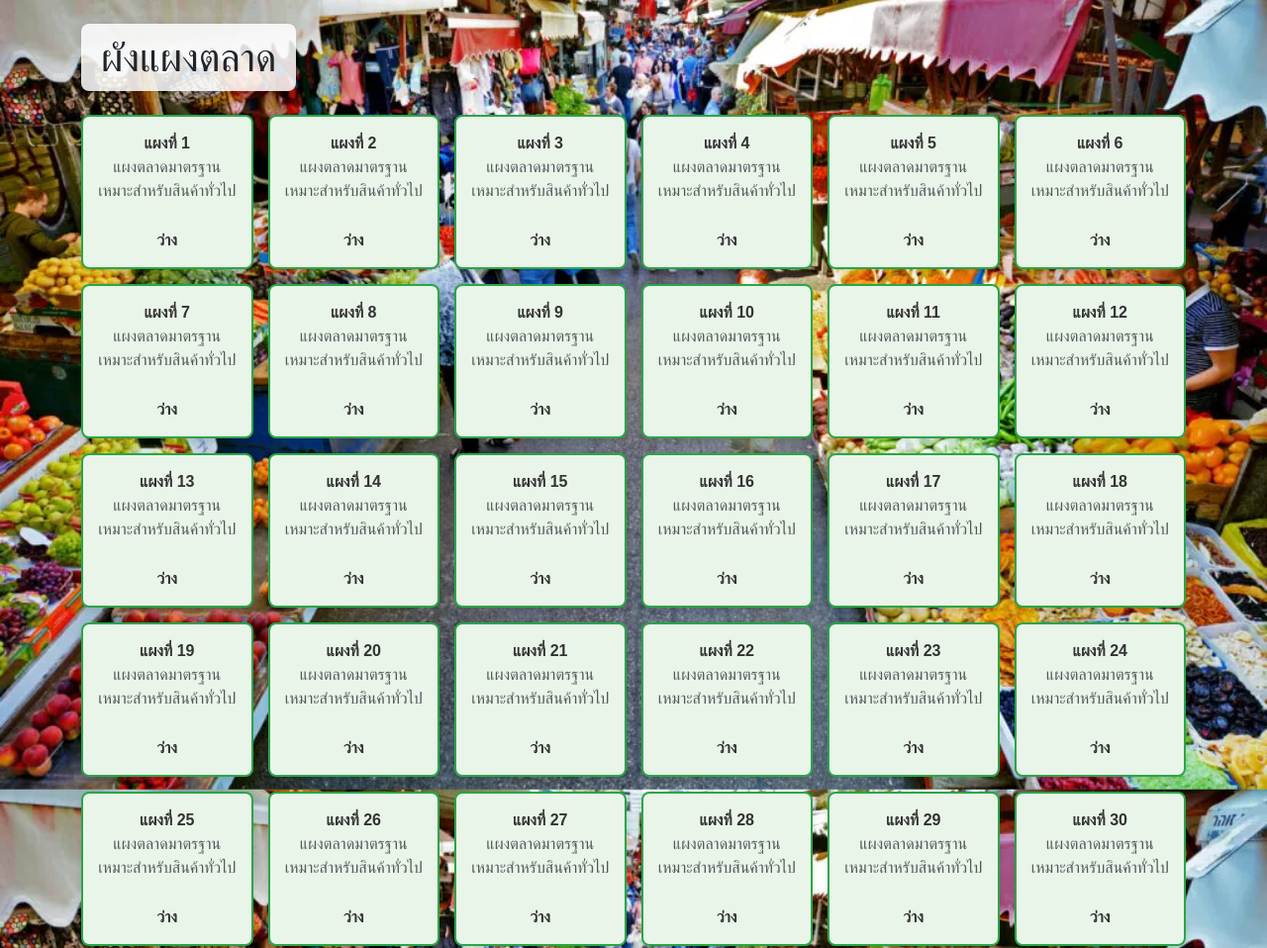
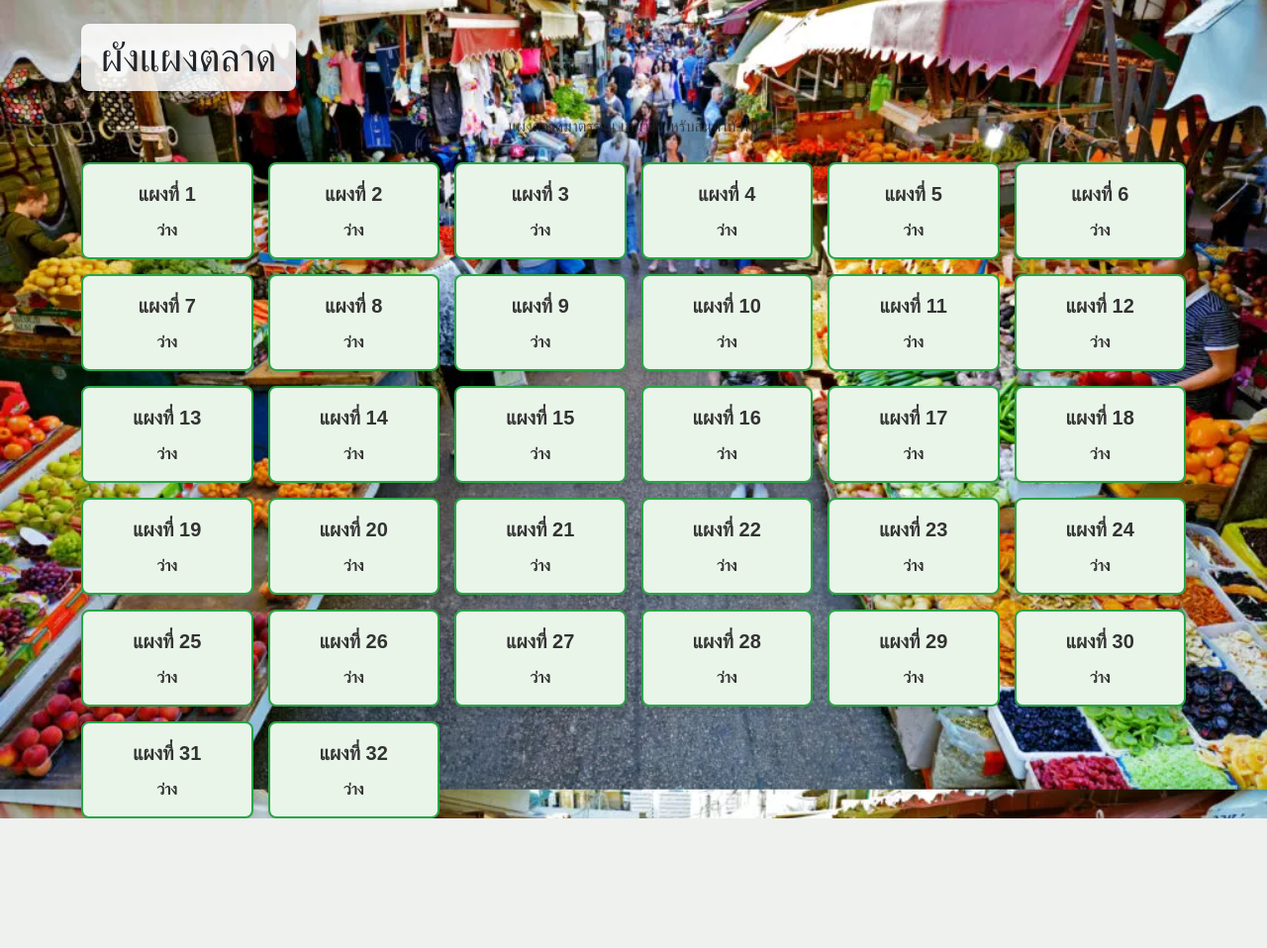
Before and after one commit to zutterjostar-dotcom/market-stall-booking-app, a Flask app: page / in a window 1280 px wide. Shown: the part 56-1014 px from the top of the page at 99% size. After the commit the page ends 883 px from the top, so only its background shows below. Run offline with Flask 3, Linux system fonts and the light colour scheme.

Commit message:
Refactored index page layout for a cleaner map view

```diff
--- a/static/css/style.css
+++ b/static/css/style.css
@@ -91,6 +91,11 @@ body {
     transform: translateY(-5px);
 }
 
+.stall-box strong {
+    font-size: 1.25rem;
+    margin-bottom: 5px;
+}
+
 .stall-available {
     background-color: #e9f5e9; /* สีเขียวอ่อน */
     border: 2px solid #28a745; /* ขอบสีเขียว */
@@ -108,5 +113,5 @@ body {
 
 .stall-status-text {
     font-weight: bold;
-    margin-top: 10px;
+    margin-top: 5px;
 }
--- a/templates/index.html
+++ b/templates/index.html
@@ -4,12 +4,14 @@
 
 {% block content %}
 <h1 class="mb-4 market-title">ผังแผงตลาด</h1>
+<p class="text-center text-muted mb-4">
+    แผงตลาดมาตรฐาน เหมาะสำหรับสินค้าทั่วไป
+</p>
 
 <div class="stall-map-container">
     {% for item in stalls_with_status %}
     <a href="{{ url_for('book_stall', stall_id=item.stall.id) }}" class="stall-box {% if item.status == 'available' %}stall-available{% elif item.status == 'occupied' %}stall-occupied{% else %}stall-pending{% endif %}">
         <strong>{{ item.stall.name }}</strong>
-        <p class="text-muted">{{ item.stall.description }}</p>
         <span class="stall-status-text">{{ 'ว่าง' if item.status == 'available' else 'ไม่ว่าง' if item.status == 'occupied' else 'รอการอนุมัติ' }}</span>
     </a>
     {% endfor %}
```
